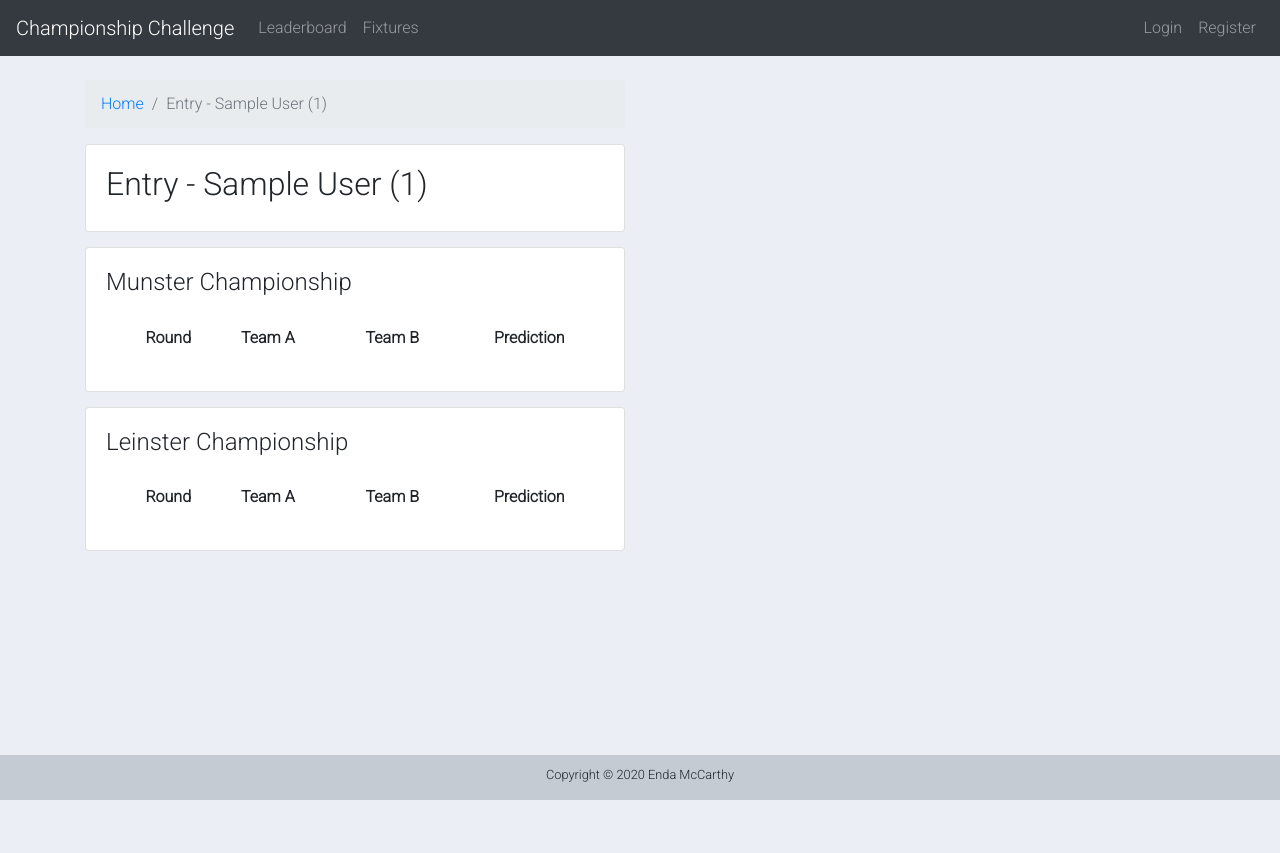
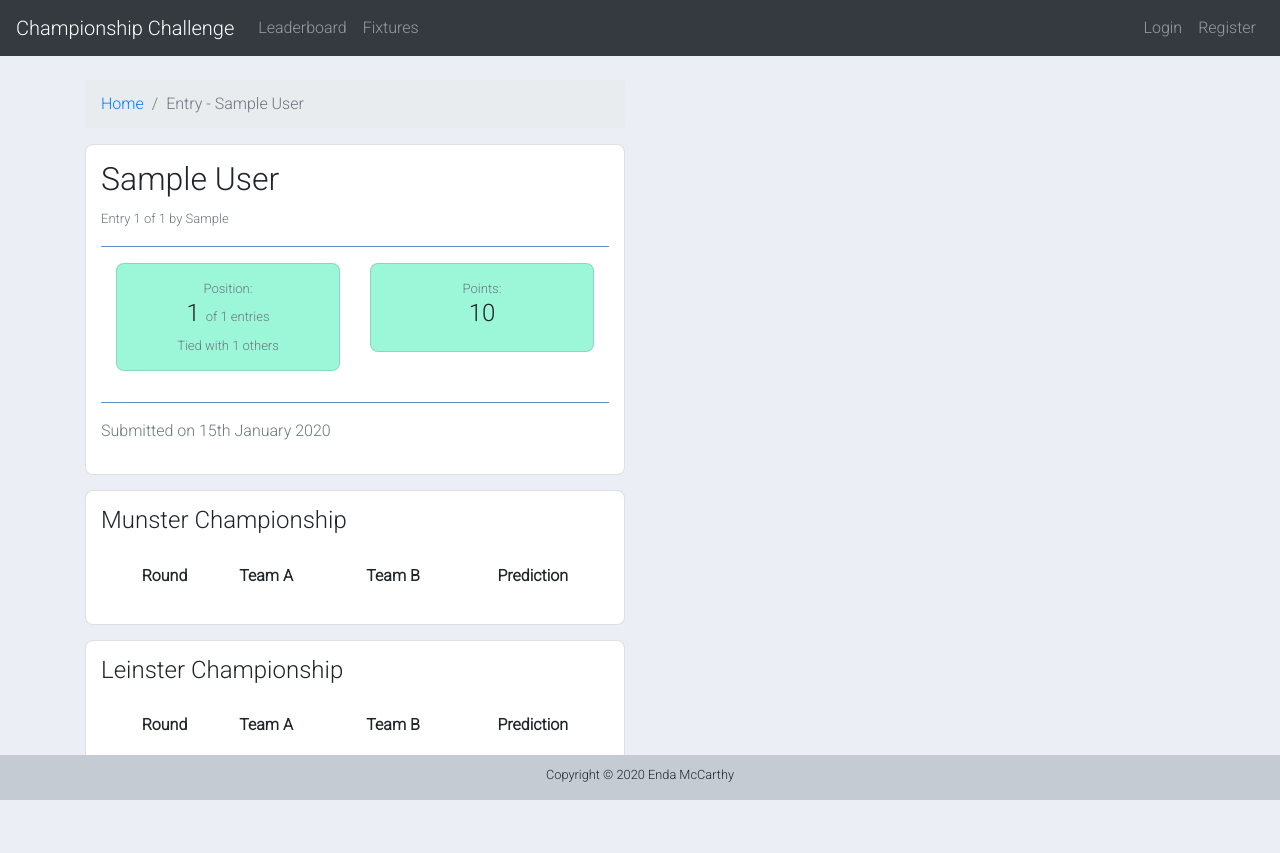
Before and after one commit to endamccarthy/ChampionshipChallenge, a Django app: page /entry/1/ in a window 1280 px wide. Before the commit the page ends 800 px from the top, so only its background shows below. Run offline with Django 3.2, Linux system fonts and the light colour scheme; tables that the repository leaves empty hold one stand-in row (values such as "Sample post"); lists and menus that the app fills with data are empty; some libraries are stand-ins or nearby versions.

Commit message:
UI improvements, mainly on entry page

```diff
--- a/championshipchallenge/gameplay/models.py
+++ b/championshipchallenge/gameplay/models.py
@@ -327,10 +327,19 @@
             fields=['user', 'datetime'], name='unique entry')
     ]
 
+  def get_total_number_of_entries(self):
+    return Entry.objects.all().count()
+
+  def get_number_of_entries_by_user(self):
+    return Entry.objects.filter(user=self.user).count()
+
+  def get_number_of_tied_entries(self):
+    return Entry.objects.filter(position=self.position).count()
+
   def save(self, *args, **kwargs):  # pylint: disable=signature-differs
     # if the entry is new (not being edited)
     if self.pk is None:
-      count = Entry.objects.filter(user=self.user).count()
+      count = self.get_number_of_entries_by_user()
       if count >= 1:
         self.entry_number = count + 1
     super(Entry, self).save(*args, **kwargs)
--- a/championshipchallenge/gameplay/templates/gameplay/entry.html
+++ b/championshipchallenge/gameplay/templates/gameplay/entry.html
@@ -5,7 +5,42 @@
 <div class="row">
   <div class="col-md-6 mb-3">
     {% include 'gameplay/sections/breadcrumbs.html' %}
-    {% include 'gameplay/sections/page_heading.html' %}
+    <div class="card card-body">
+      <div>
+        <h2>{{ entry.user.first_name }} {{ entry.user.last_name }}</h2>
+        <span class="text-muted text-small">
+          Entry {{ entry.entry_number }} of {{ entry.get_number_of_entries_by_user }} by {{ entry.user.first_name }}
+        </span>
+      </div>
+      <hr>
+      <div class="container">
+        <div class="row text-center">
+          <div class="col-sm">
+            <div class="card card-body background-color-03">
+              <span class="text-muted text-small">Position:</span>
+              <h4>{{ entry.position }}
+                <span class="text-muted text-small">
+                  of {{ entry.get_total_number_of_entries }} entries
+                </span>
+              </h4>
+              {% if entry.get_number_of_tied_entries > 0 %}
+              <span class="text-muted text-small">Tied with {{ entry.get_number_of_tied_entries }} others</span>
+              {% endif %}
+            </div>
+          </div>
+          <div class="col-sm">
+            <div class="card card-body background-color-03">
+              <span class="text-muted text-small">Points:</span>
+              <h4>{{ entry.points }}</h4>
+            </div>
+          </div>
+        </div>
+      </div>
+      <hr>
+      <div>
+        <p class="text-muted">Submitted on {{ entry.datetime|date:"jS F Y" }}</p>
+      </div>
+    </div>
 
     <div class="card card-body">
       <h4 class="mb-4">Munster Championship</h4>
--- a/championshipchallenge/gameplay/templates/gameplay/sections/table_row_create_entry.html
+++ b/championshipchallenge/gameplay/templates/gameplay/sections/table_row_create_entry.html
@@ -18,7 +18,7 @@
 <tr class="text-left">
   <td colspan="4" class="hiddenRow">
     <div class="accordion-body collapse m-2" id="item{{ item.id }}">
-      <b>Date: </b>{{ item.datetime }} <br>
+      <b>Date: </b>{{ item.datetime|date:"jS F Y, g:i a" }} <br>
       <b>Location: </b>{{ item.get_location_display }}
     </div>
   </td>
--- a/championshipchallenge/gameplay/templates/gameplay/sections/table_row_entry.html
+++ b/championshipchallenge/gameplay/templates/gameplay/sections/table_row_entry.html
@@ -19,7 +19,7 @@
 <tr class="text-left">
   <td colspan="4" class="hiddenRow">
     <div class="accordion-body collapse m-2" id="item_fixture{{ item.fixture.id }}">
-      <b>Date: </b>{{ item.fixture.datetime }} <br>
+      <b>Date: </b>{{ item.fixture.datetime|date:"jS F Y, g:i a" }} <br>
       <b>Location: </b>{{ item.fixture.get_location_display }}
     </div>
   </td>
--- a/championshipchallenge/gameplay/templates/gameplay/sections/table_row_fixtures.html
+++ b/championshipchallenge/gameplay/templates/gameplay/sections/table_row_fixtures.html
@@ -9,7 +9,7 @@
 <tr class="text-left">
   <td colspan="4" class="hiddenRow">
     <div class="accordion-body collapse m-2" id="fixture{{ fixture.id }}">
-      <b>Date: </b>{{ fixture.datetime }} <br>
+      <b>Date: </b>{{ fixture.datetime|date:"jS F Y, g:i a" }} <br>
       <b>Location: </b>{{ fixture.get_location_display }}
     </div>
   </td>
--- a/championshipchallenge/gameplay/views.py
+++ b/championshipchallenge/gameplay/views.py
@@ -140,7 +140,7 @@
   entry = get_single_entry(entry_id)
   context = {
       'entry': entry,
-      'title': f'Entry - {entry.user.first_name} {entry.user.last_name} ({entry.entry_number})'
+      'title': f'Entry - {entry.user.first_name} {entry.user.last_name}'
   }
   return render(request, 'gameplay/entry.html', context)
 
--- a/championshipchallenge/static/js/base.js
+++ b/championshipchallenge/static/js/base.js
@@ -5,22 +5,15 @@
 
 function addClassesToTables() {
   // get all tables in window
-  var tables = document.getElementsByTagName("table"),
-    len_tables = tables !== null ? tables.length : 0,
-    i = 0;
+  var tables = document.getElementsByTagName("table");
   // loop through each table
-  for (i; i < len_tables; i++) {
-    // add classes to each table
-    tables[i].className += " table table-sm table-borderless text-center";
-
+  for (let table of tables) {
+    table.className += " table table-sm table-borderless text-center";
     // get all the cells in each table
-    var cells = document.getElementsByTagName("td"),
-      len_cells = cells !== null ? cells.length : 0,
-      j = 0;
+    var cells = document.getElementsByTagName("td");
     // loop through each cell
-    for (j; j < len_cells; j++) {
-      // add classes to cell
-      cells[j].className += " align-middle";
+    for (let cell of cells) {
+      cell.className += " align-middle";
     }
   }
 }
--- /dev/null
+++ b/championshipchallenge/static/js/create_entry.js
@@ -0,0 +1,6 @@
+const form = document.querySelector('#form'),
+  confirmSubmitForm = document.querySelector('#confirmSubmitForm');
+
+confirmSubmitForm.addEventListener('click', function () {
+  form.submit();
+});
--- a/championshipchallenge/static/style/main.css
+++ b/championshipchallenge/static/style/main.css
@@ -17,8 +17,10 @@
   --font-02: 'Roboto', sans-serif;
   --background-color-01: #ebeff5;
   --background-color-02: #c5cbd3;
+  --background-color-03: #9bf7d8;
   --symbol-color-01: #6a9ddf;
   --symbol-color-02: #415f86;
+  --line-color-01: #ebeffb;
 }
 
 
@@ -32,6 +34,14 @@
 body {
   font-family: var(--font-02);
   background-color: var(--background-color-01);
+}
+
+hr {
+  background-color: var(--symbol-color-01);
+}
+
+.background-color-03 {
+  background-color: var(--background-color-03);
 }
 
 .footer {
@@ -53,6 +63,19 @@
 
 .card-body {
   margin-bottom: 15px;
+  padding: 15px;
+  border-radius: 8px;
+}
+
+
+/* ***************************************************** */
+/*
+/* TEXT STYLE
+/*
+/* ***************************************************** */
+
+.text-small {
+  font-size: 13px;
 }
 
 
@@ -72,11 +95,15 @@
   border-collapse: collapse;
 }
 
+/* on tables with hover class, rows are clickable and should have a pointer */
+table.table-hover tbody tr:hover {
+  cursor: pointer;
+}
+
 /* give each row a top border */
 tr.table_row_border_top td {
-  border-top: 2px solid rgba(211, 211, 211, 0.2);
+  border-top: 1px solid var(--line-color-01);
 }
-
 
 
 /* ***************************************************** */
```
Also changed, not shown: championshipchallenge/gameplay/templates/gameplay/create_entry.html (+6 -3 lines), championshipchallenge/gameplay/templates/gameplay/entry_list.html (+7 -7 lines), championshipchallenge/static/js/entry_list.js (added, +7 -0 lines).
